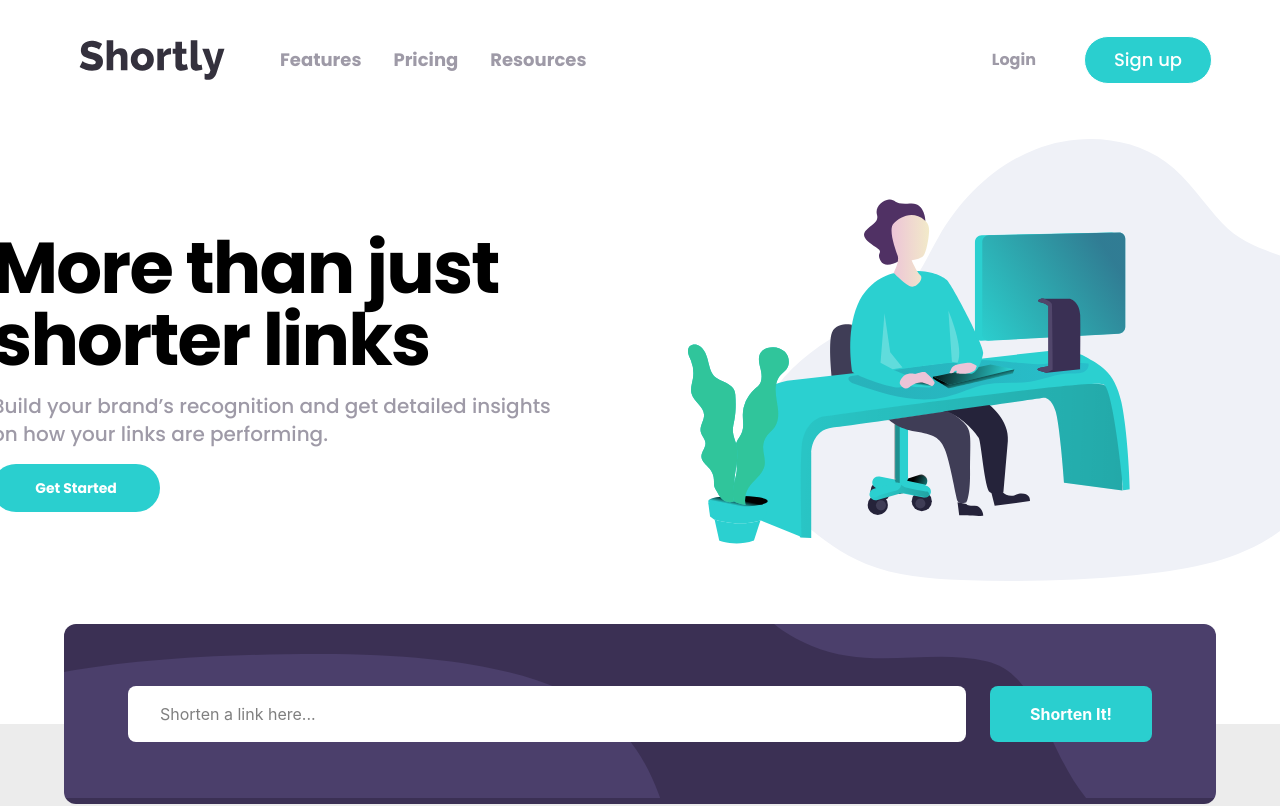
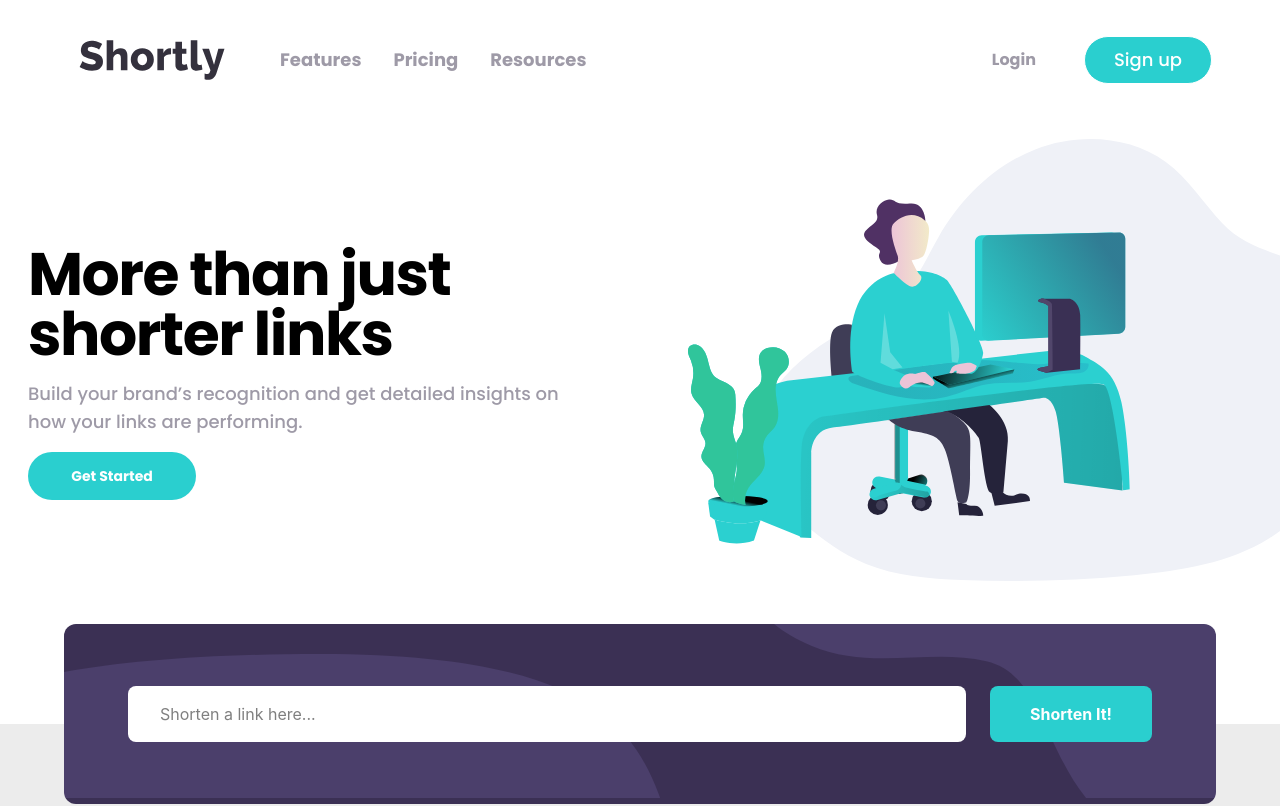
Before and after one commit to KLapitan/URL_Shortener, a React (Vite) app: page / in a window 1280 px wide. Shown: the top 806 px of the page. Built offline with nearby package versions, Linux system fonts and the light colour scheme.

Commit message:
fix: text title of hero

```diff
--- a/src/components/hero.jsx
+++ b/src/components/hero.jsx
@@ -8,21 +8,21 @@ return(
 <main className="h-auto">
     <section className="h-auto" >
       {/* mid - large view flex row reverse */}
-      <div className="flex flex-col sm:flex-row-reverse max-w-auto   sm:h-90 lg:h-126 2xl:h-130">
+      <div className="flex flex-col sm:flex-row-reverse    sm:h-90 lg:h-126 2xl:h-130">
 
         {/* image container */}
-          <div className="max-w-2xl  h-80   overflow-hidden  sm:h-full   2xl:w-2xl ">
+          <div className=" max-w-2xl  h-80   overflow-hidden  sm:h-full   2xl:w-2xl   ">
               <picture>
-                <img src="/images/illustration-working.svg" alt="herosectionlogo"  className=" w-full h-full  object-cover object-left ml-7 lg:object-contain lg:overflow-hidden lg:ml-20 lg:-mt-3 lg:scale-100" />
+                <img src="/images/illustration-working.svg" alt="herosectionlogo"  className=" w-full h-full  object-cover object-left ml-7 lg:object-contain lg:overflow-hidden lg:ml-20 lg:-mt-3 lg:scale-120 xl:scale-100  2xl:scale-112 2xl:ml-10 " />
               </picture>
 
           </div>
-            <div className="max-w-2xl font-Poppins p-4 flex flex-col items-center  gap-4  sm:items-start sm:justify-center  lg:w-xl 2xl:w-2xl">
-                <h2 className="text-center text-4xl font-bold tracking-tight sm:text-left lg:text-7xl lg:-ml-14 2xl:-ml-8">More than just shorter links</h2>
+            <div className="max-w-2xl lg:mx-1    xl:w-xl font-Poppins sm:p-2 flex flex-col items-center  gap-4  sm:items-start  sm:justify-center  lg:p-2 lg:w-152   2xl:w-2xl   ">
+                <h2 className="text-center text-4xl font-bold tracking-tight sm:text-left 2md:text-xl lg:text-6xl lg:text-left xl:-ml-2 2xl:text-7xl 2xl:-ml-3">More than just shorter links</h2>
 
-                <p className="text-center text-NGray500 w-72 sm:text-left lg:w-140 lg:text-xl lg:-ml-14 2xl:-ml-8">Build your brand’s recognition and get detailed insights on how your links are performing.</p>
+                <p className="text-center text-NGray500 w-72 sm:text-left lg:w-140 lg:text-lg lg:text-left xl:-ml-2 2xl:-ml-3">Build your brand’s recognition and get detailed insights on how your links are performing.</p>
 
-                <Button className="text-white bg-PBlue400 font-bold text-xl  py-4 rounded-full w-46 h-full sm:h-15 lg:h-12 lg:py-2 lg:w-42 lg:text-sm lg:-ml-14 2xl:-ml-8">Get Started</Button>
+                <Button className="text-white bg-PBlue400 font-bold text-xl  py-4 rounded-full w-46 h-full sm:h-15 lg:h-12 lg:py-2 lg:w-42 lg:text-sm  xl:-ml-2 2xl:-ml-3">Get Started</Button>
             </div>
           </div>
 
```
